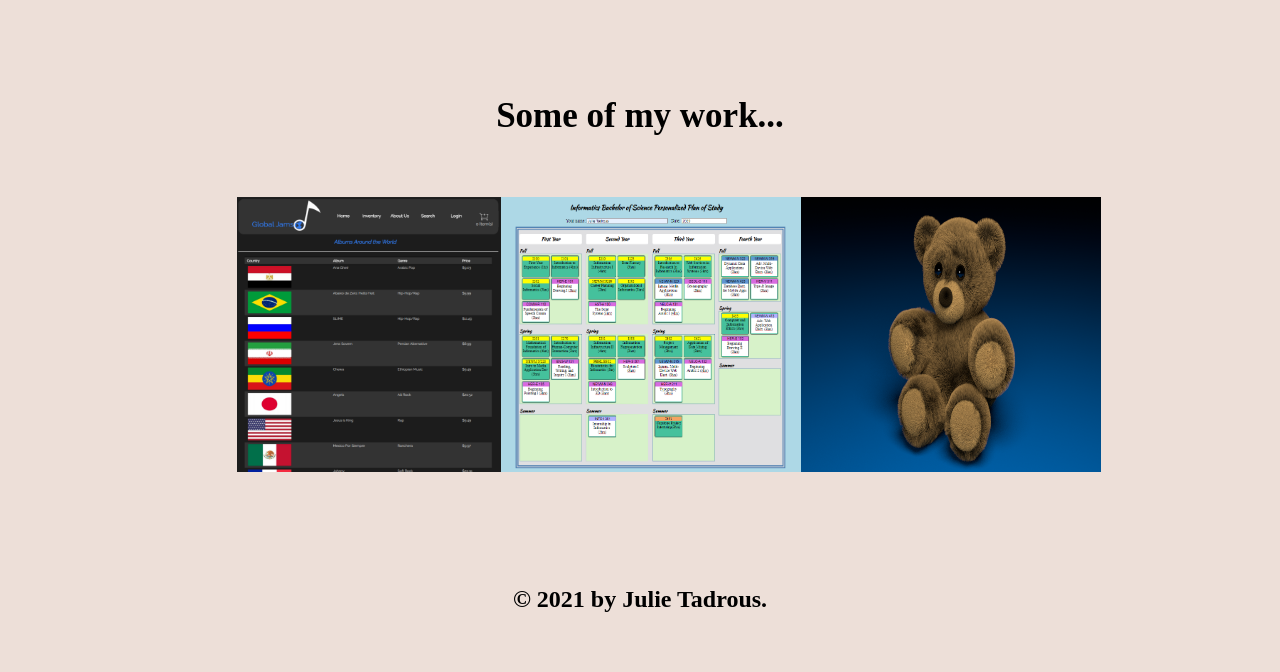
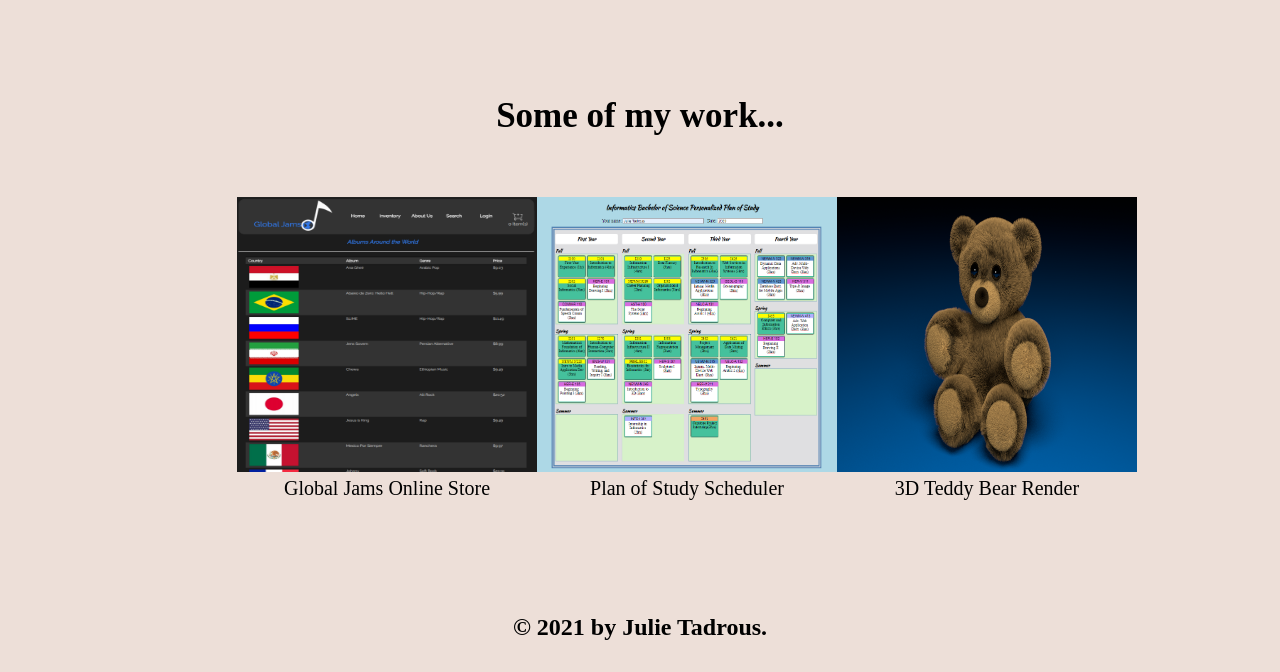
Before and after one commit to jtadrous/my-portfolio, a plain HTML site: page index.html in a window 1280 px wide. Shown: the part 1287-1959 px from the top of the page. Before the commit the page ends 1931 px from the top, so only its background shows below. Drawn offline with Linux system fonts and the light colour scheme.

Commit message:
added captions to images

```diff
--- a/index.html
+++ b/index.html
@@ -24,9 +24,18 @@
         <div class="hero"></div><br/>
         <h2>Some of my work...</h2>
         <div class="banner">
-            <img src="images/Jams 2.png" alt="global_jams_inventory_page">
-            <img src="images/PoS 1.png" alt="plan_of_study_site">
-            <img src="images/Teddy Bear Render.png" alt="teddy_bear_render">
+            <figure>
+                <img src="images/Jams 2.png" alt="global_jams_inventory_page">
+                <figcaption>Global Jams Online Store</figcaption>
+            </figure>
+            <figure>
+                <img src="images/PoS 1.png" alt="plan_of_study_site">
+                <figcaption>Plan of Study Scheduler</figcaption>
+            </figure>
+            <figure>
+                <img src="images/Teddy Bear Render.png" alt="teddy_bear_render">
+                <figcaption>3D Teddy Bear Render</figcaption>
+            </figure>
         </div>
     </section>
     <br/><br/><br/>
--- a/scss/home.scss
+++ b/scss/home.scss
@@ -42,6 +42,7 @@
     flex-direction: row;
     justify-content: space-evenly;
     margin: auto;
+    font-size: 20px;
 
     img {
       width: 300px;
```
Also changed, not shown: css/styles.css.
